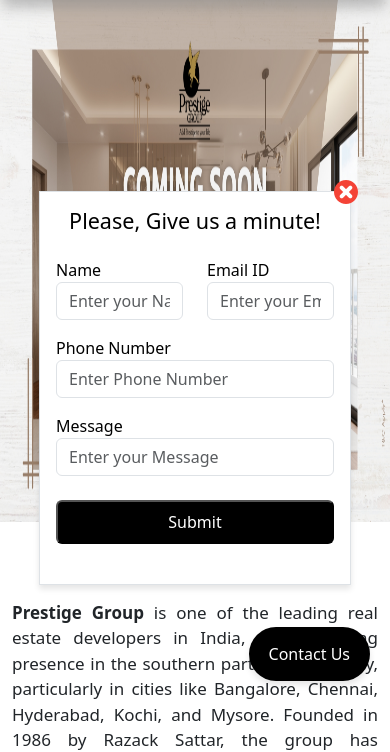
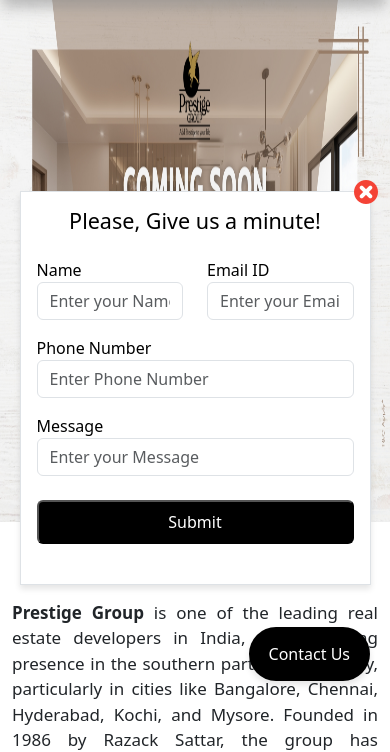
Before and after one commit to Crazyshinobi/prestige, a plain HTML site: page index.html in a window 390 px wide. Shown: the part 93-845 px from the top of the page. Drawn offline with Linux system fonts and the light colour scheme.

Commit message:
mobile resposnive fix

```diff
--- a/assets/css/mobile.css
+++ b/assets/css/mobile.css
@@ -1,5 +1,10 @@
+@media screen and (max-width:768px) {
+    .form-container{
+        width: 70% !important;
+    }
+}
 @media screen and (max-width:425px) {
     .form-container{
-        width: 80%;
+        width: 90% !important;
     }
 }
--- a/index.html
+++ b/index.html
@@ -680,7 +680,7 @@
           <div class="col-lg-8 col-md-12 col-sm-12 col-12">
             <div class="row mt-3 mt-lg-5">
               <div class="col-lg-6">
-                <div class="footer-content my-4 d-flex flex-column mt-5 align-items-center">
+                <div class="footer-content my-4 d-lg-flex flex-column mt-5 align-items-center">
                   <h3 class="footer-heading text-white">May I Help you ?</h3>
                   <ul class="m-0 p-0 ms-3 text-white" >
                     <li class="mt-1">
```
